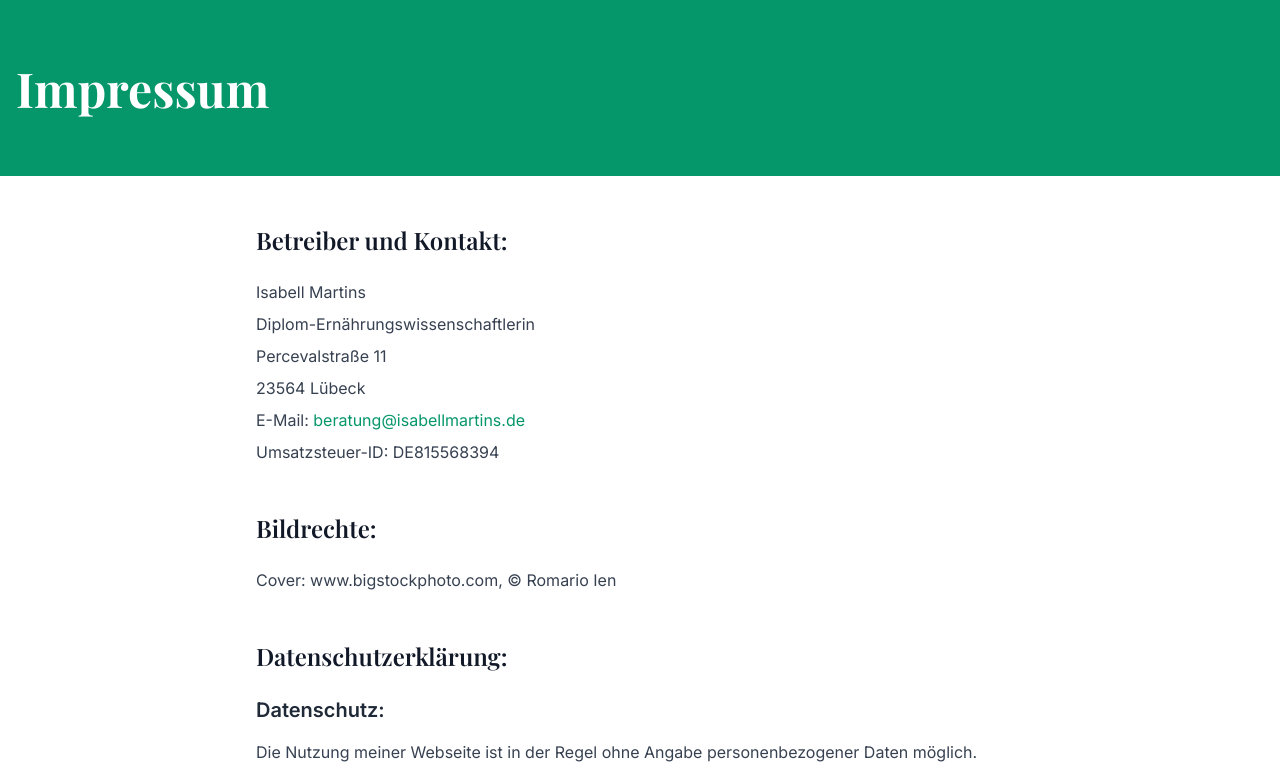
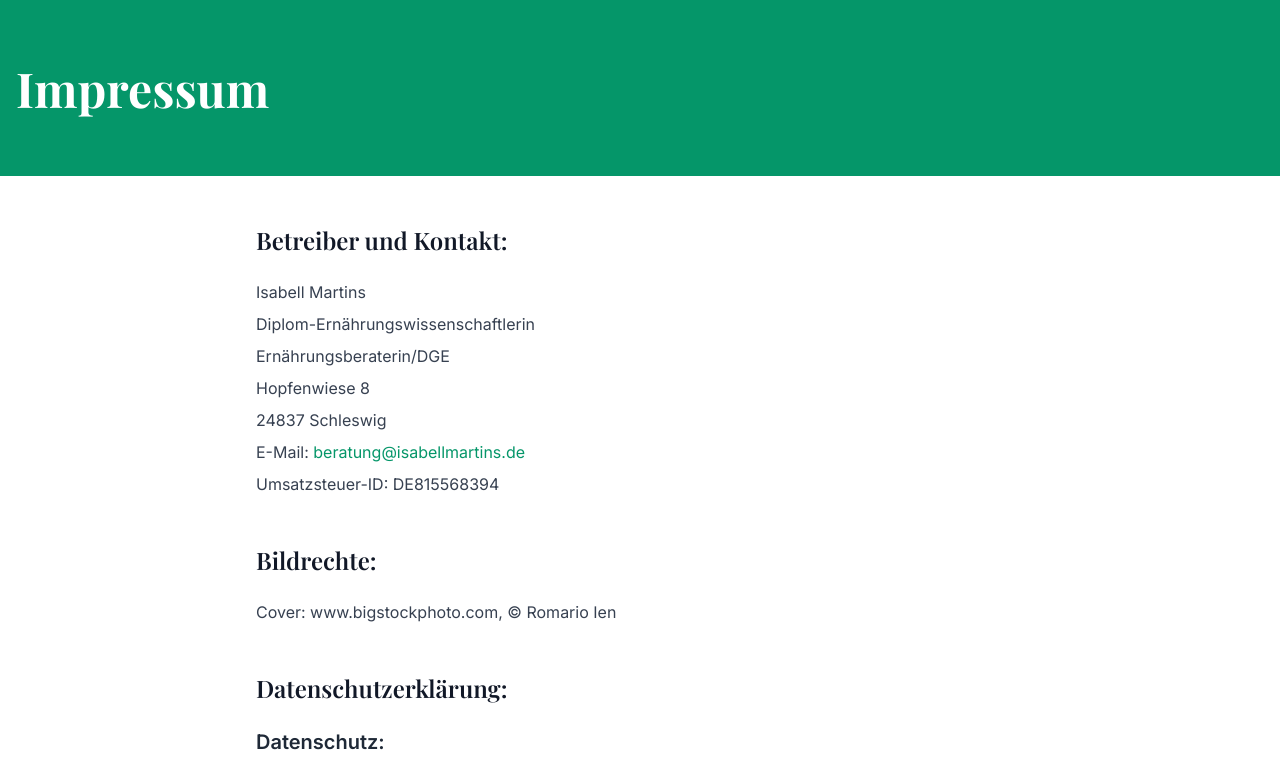
Before and after one commit to janraasch/isabellmartinsde-www, a Next.js app: page /impressum in a window 1280 px wide. Shown: the top 767 px of the page. Built offline with nearby package versions, Linux system fonts and the light colour scheme; a web font is replaced by a local one.

Commit message:
feat: update imprint

```diff
--- a/app/impressum/page.tsx
+++ b/app/impressum/page.tsx
@@ -30,8 +30,9 @@ export default function ImpressumPage() {
             <div className="space-y-2 text-gray-700">
               <p>Isabell Martins</p>
               <p>Diplom-Ernährungswissenschaftlerin</p>
-              <p className="mt-4">Percevalstraße 11</p>
-              <p>23564 Lübeck</p>
+              <p>Ernährungsberaterin/DGE</p>
+              <p className="mt-4">Hopfenwiese 8</p>
+              <p>24837 Schleswig</p>
               <p className="mt-4">
                 E-Mail:{" "}
                 <a href="mailto:beratung@isabellmartins.de" className="text-emerald-600 hover:underline">
```
